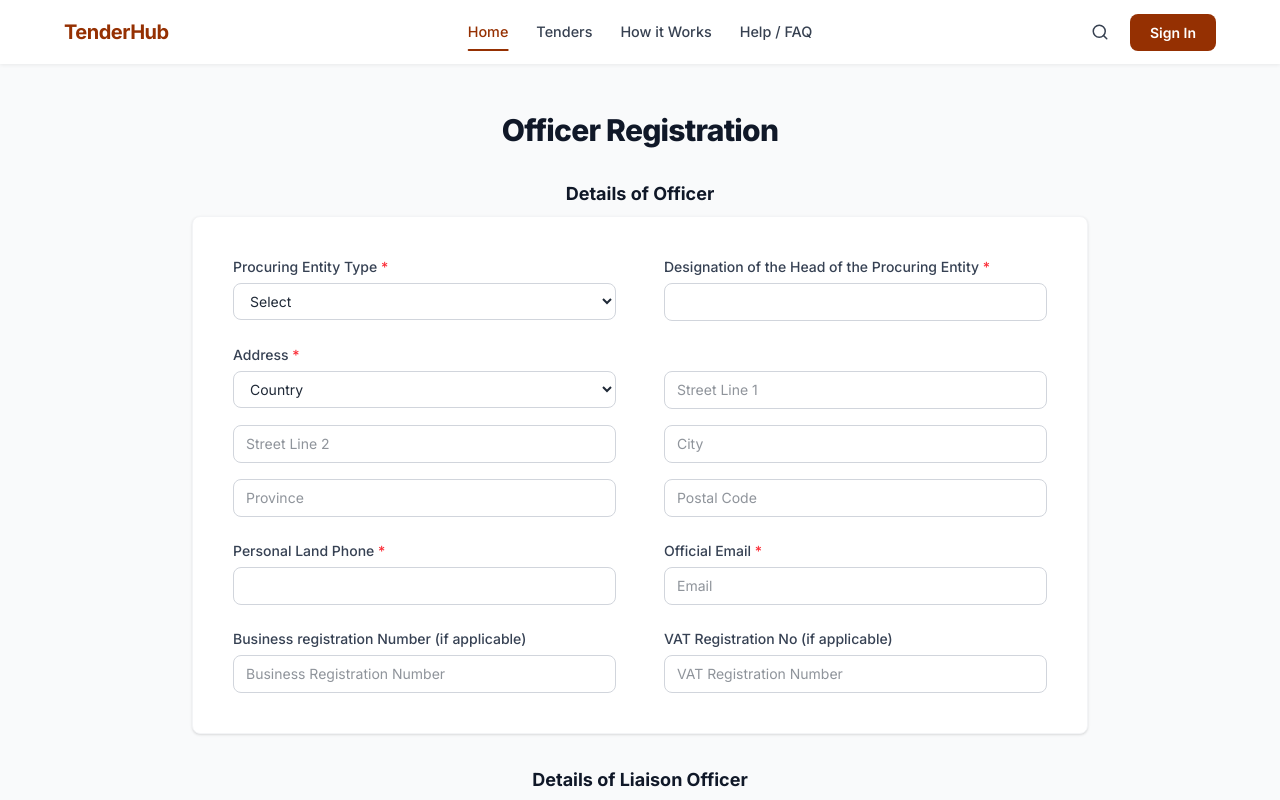
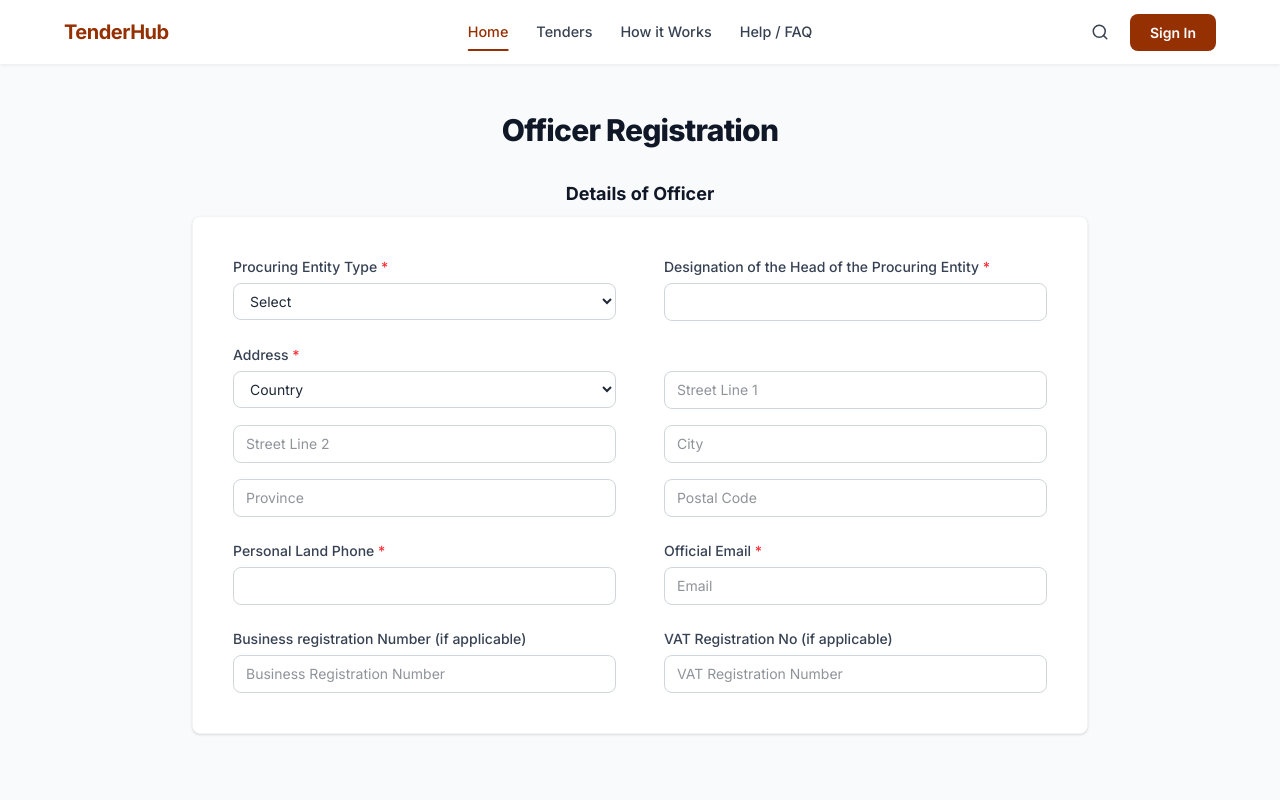
Before and after one commit to n1s1th/TENDEREASE.LK, a Next.js app in the folder frontend/: page /officer-registration in a window 1280 px wide. Shown: the top 800 px of the page. Built offline with nearby package versions, Linux system fonts and the light colour scheme.

Commit message:
fix: officer registration layout

```diff
--- a/frontend/app/officer-registration/page.tsx
+++ b/frontend/app/officer-registration/page.tsx
@@ -322,7 +322,7 @@ export default function OfficerRegistrationPage() {
             </div>
 
             {/* ─── Details of Liaison Officer ─── */}
-            <div className="mt-8 mb-2 text-center">
+            <div className="mt-16 mb-4 text-center">
               <h2 className="text-lg font-bold text-gray-900">
                 Details of Liaison Officer
               </h2>
```
